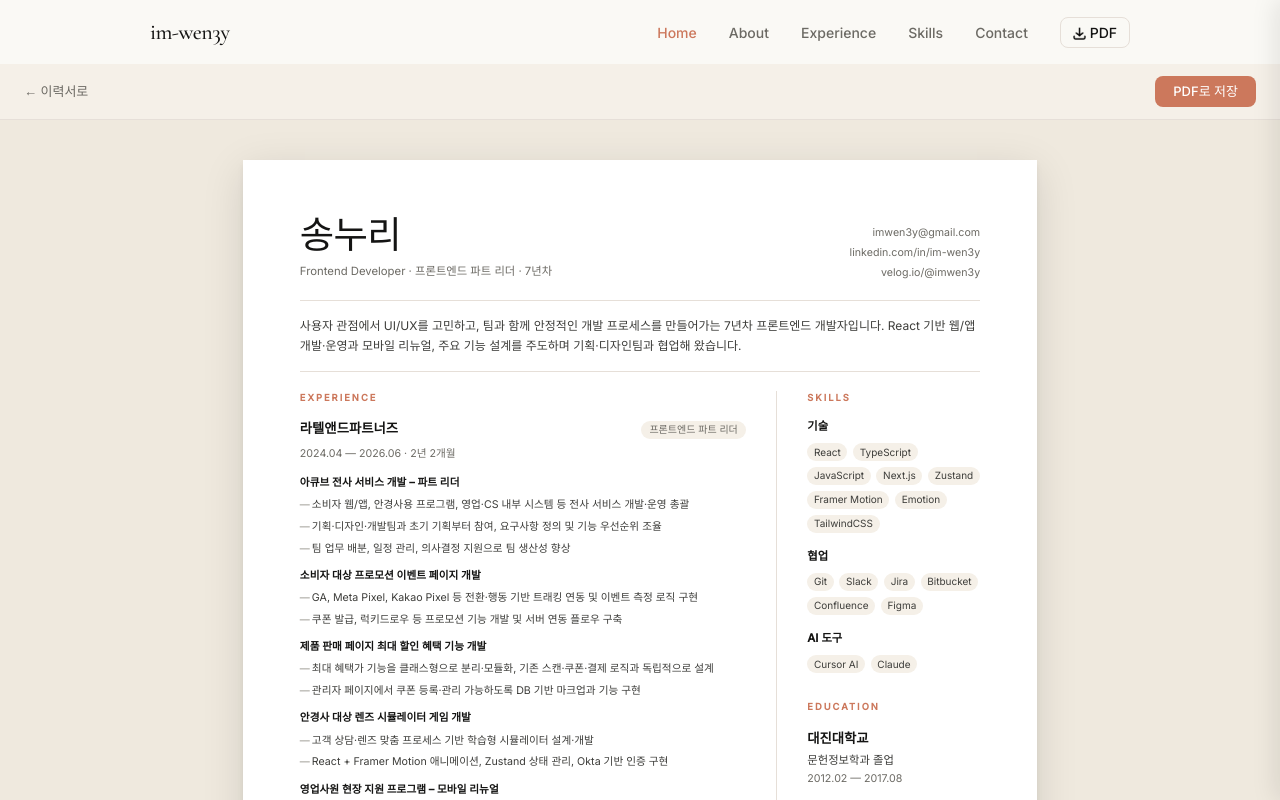
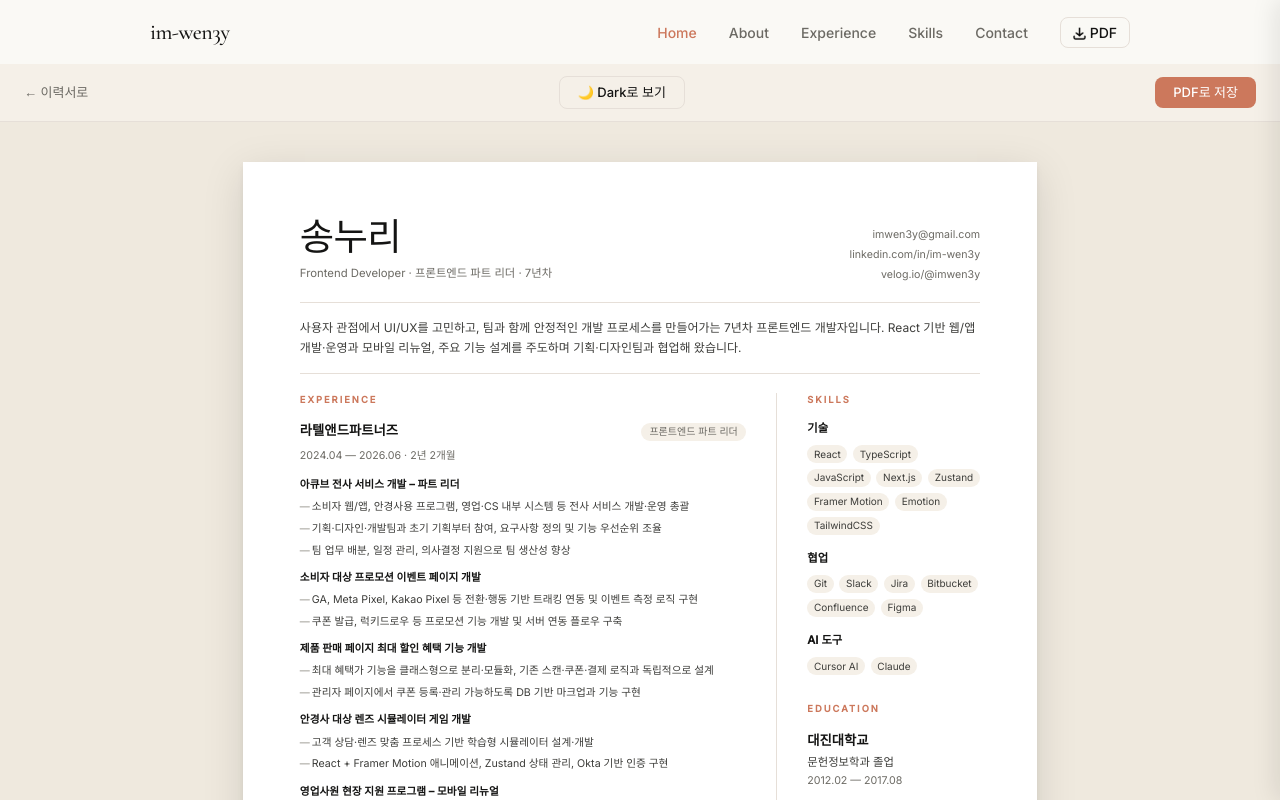
Before and after one commit to im-wen3y/portfolio, a SvelteKit app: page /resume/print in a window 1280 px wide. Shown: the top 800 px of the page. Built offline with nearby package versions, Linux system fonts and the light colour scheme; a web font is replaced by a local one.

Commit message:
feat(print): 다크 테마 토글 상태 및 localStorage 영속성 추가

```diff
--- a/src/routes/resume/print/+page.svelte
+++ b/src/routes/resume/print/+page.svelte
@@ -1,4 +1,22 @@
 <script>
+	import { onMount } from 'svelte';
+
+	const THEME_STORAGE_KEY = 'resume-print-theme';
+
+	let theme = $state('light');
+
+	onMount(() => {
+		const saved = localStorage.getItem(THEME_STORAGE_KEY);
+		if (saved === 'light' || saved === 'dark') {
+			theme = saved;
+		}
+	});
+
+	function toggleTheme() {
+		theme = theme === 'light' ? 'dark' : 'light';
+		localStorage.setItem(THEME_STORAGE_KEY, theme);
+	}
+
 	function handlePrint() {
 		window.print();
 	}
@@ -11,12 +29,19 @@
 <!-- 화면 전용 컨트롤 바 -->
 <div class="controls">
 	<a href="/resume" class="back-link">← 이력서로</a>
+	<button
+		onclick={toggleTheme}
+		class="theme-toggle-btn"
+		aria-pressed={theme === 'dark'}
+	>
+		{theme === 'light' ? '🌙 Dark로 보기' : '☀️ Light로 보기'}
+	</button>
 	<button onclick={handlePrint} class="save-btn">PDF로 저장</button>
 </div>
 
 <!-- A4 미리보기 래퍼 (화면에서 종이처럼 보임) -->
 <div class="preview-wrap">
-	<article class="page">
+	<article class="page" class:dark={theme === 'dark'}>
 		<!-- 헤더 -->
 		<header class="pr-header">
 			<div>
@@ -184,6 +209,7 @@
 		display: flex;
 		align-items: center;
 		justify-content: space-between;
+		gap: 12px;
 		padding: 12px 24px;
 		background-color: var(--color-surface-soft);
 		border-bottom: 1px solid var(--color-hairline);
@@ -220,6 +246,26 @@
 
 	.save-btn:active {
 		background-color: var(--color-primary-active);
+	}
+
+	.theme-toggle-btn {
+		font-family: var(--font-body);
+		font-size: 13px;
+		font-weight: 500;
+		line-height: 1;
+		padding: 9px 18px;
+		background-color: transparent;
+		color: var(--color-ink);
+		border: 1px solid var(--color-hairline);
+		border-radius: var(--rounded-md);
+		cursor: pointer;
+		transition:
+			background-color 0.15s ease,
+			color 0.15s ease;
+	}
+
+	.theme-toggle-btn:hover {
+		background-color: var(--color-surface-card);
 	}
 
 	.preview-wrap {
```
